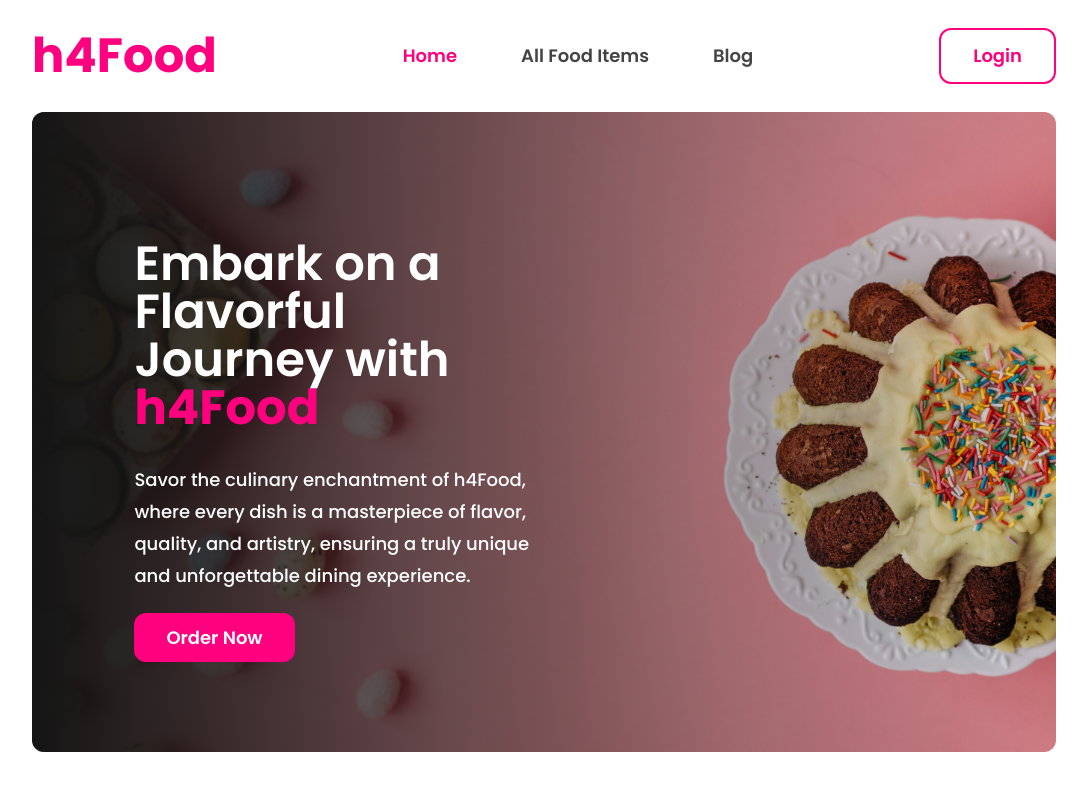
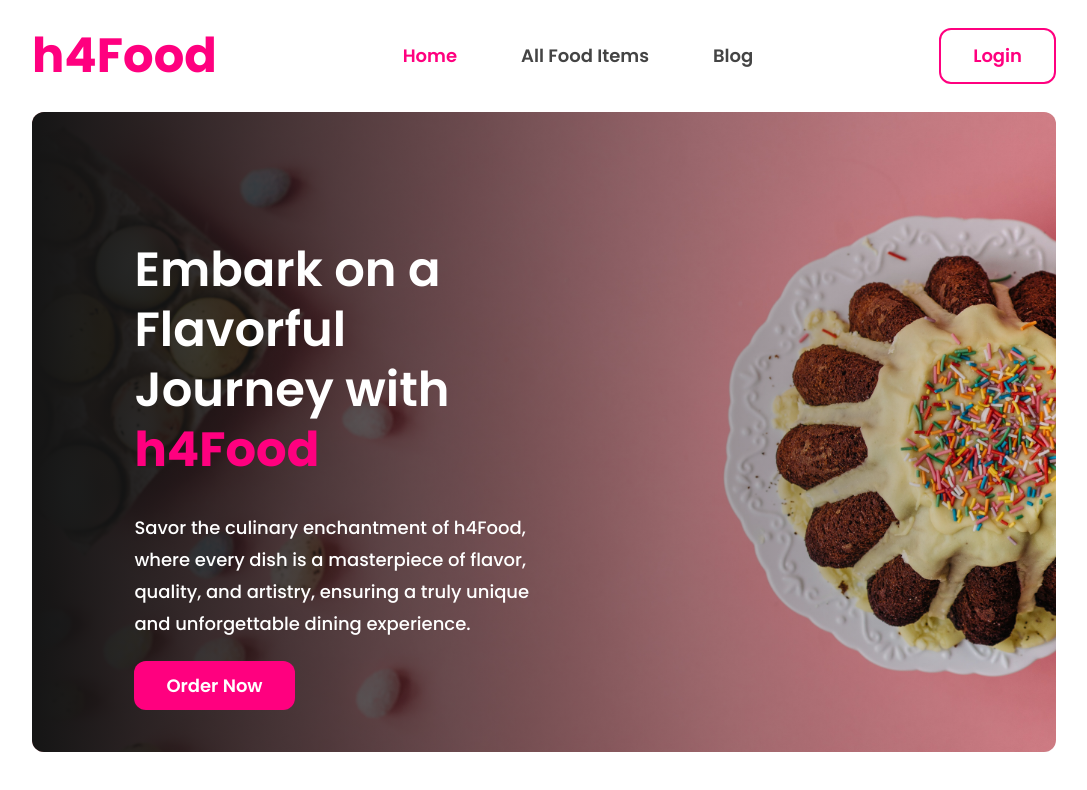
Before and after one commit to tanvir0908/h4Food-client-side, a React (Vite) app in the folder h4food/: page / in a window 1280 px wide. Shown: the top 790 px of the page, without its empty margins (96-1183 px from the left). Built offline with nearby package versions, Linux system fonts and the light colour scheme.

Commit message:
updated banner section

```diff
--- a/h4food/src/components/Banner/Banner.jsx
+++ b/h4food/src/components/Banner/Banner.jsx
@@ -14,9 +14,9 @@ export default function Banner() {
         />
         <div className="from-[#151515] overflow-hidden bg-gradient-to-r rounded-xl w-full h-full absolute top-0 right-0">
           <div className="px-10 md:px-20 lg:px-0 lg:pl-[10%] h-full pt-[30%] md:pt-[12.5%] md:w-3/4 lg:w-1/2 text-white">
-            <h1 className="text-4xl lg:text-5xl font-semibold leading-tight">
-              Embark on a Flavorful Journey with{" "}
-              <span className="text-primary font-bold">h4Food</span>
+            <h1 className="text-4xl lg:text-5xl font-semibold leading-tight md:leading-snug lg:leading-tight">
+              Embark on a Flavorful Journey with
+              <span className="text-primary font-bold"> h4Food</span>
             </h1>
             <p className="my-8 text-lg font-medium leading-8">
               Savor the culinary enchantment of h4Food, where every dish is a
```
